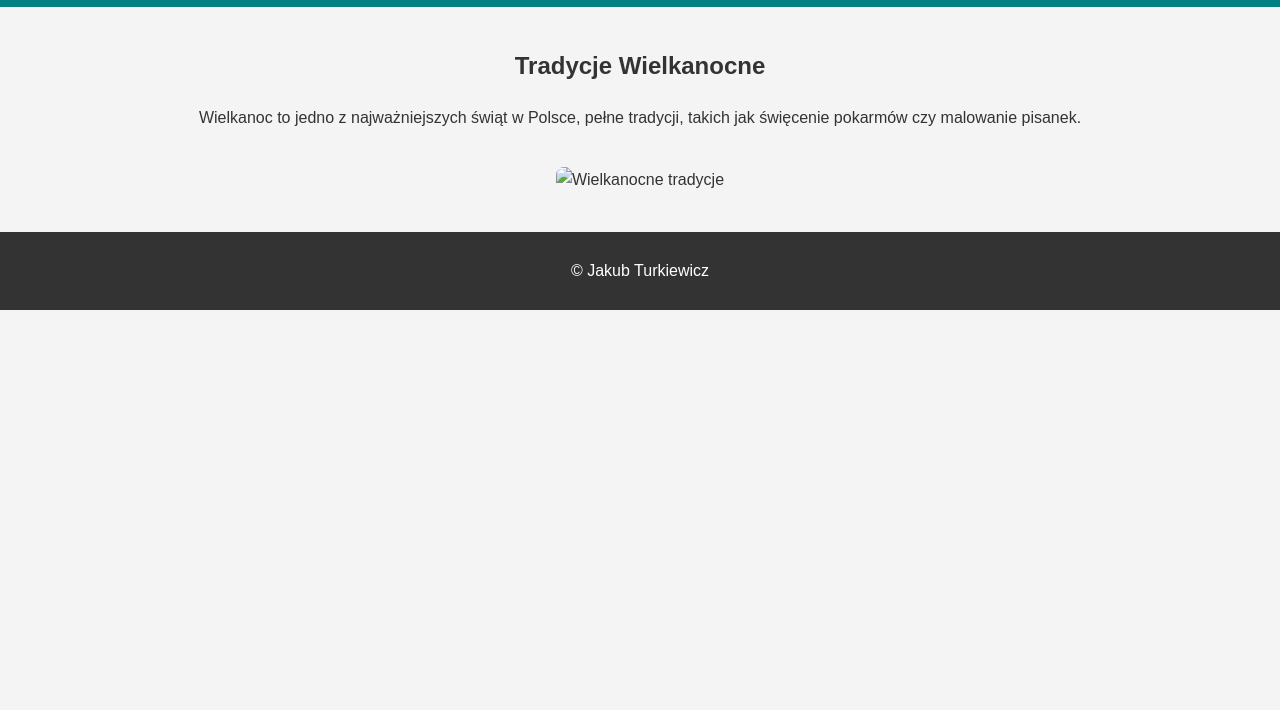
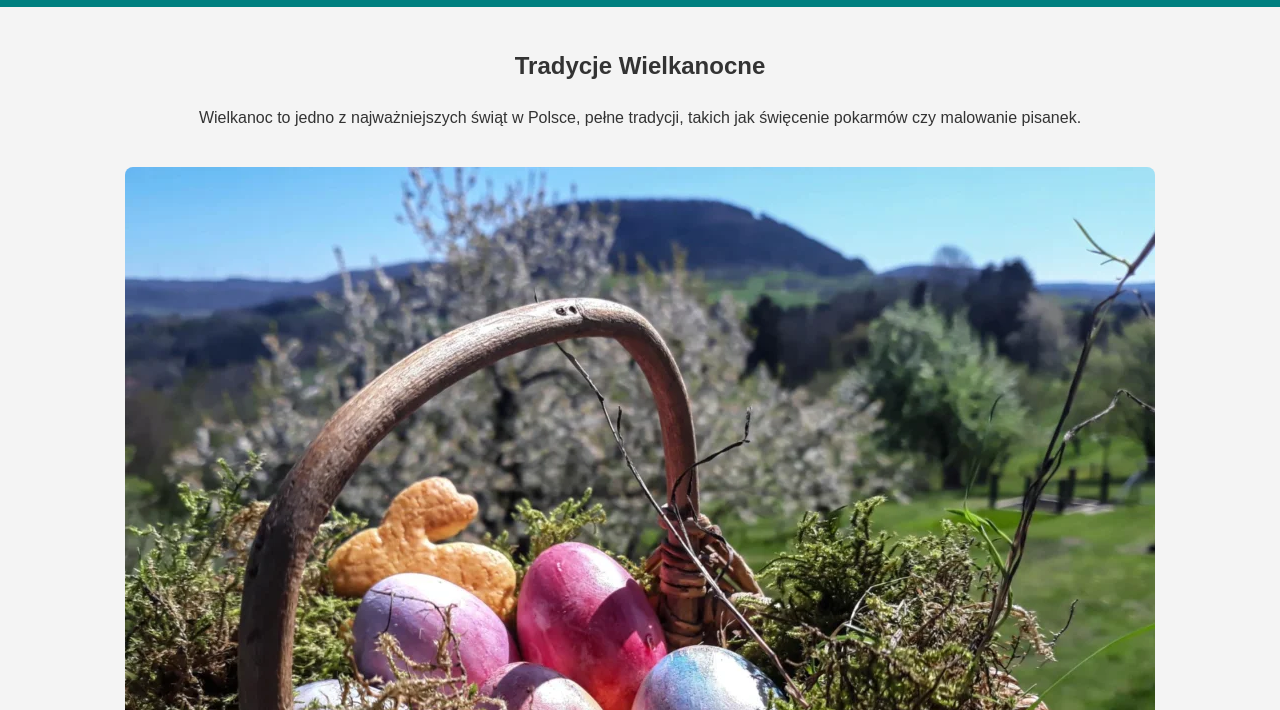
Before and after one commit to JakubtZSTI1p21/zadanie, a plain HTML site: page wielkanoc.html in a window 1280 px wide. Shown: the part 90-800 px from the top of the page. Drawn offline with Linux system fonts and the light colour scheme.

Commit message:
Naprawienie linku do zdjęcia

```diff
--- a/wielkanoc.html
+++ b/wielkanoc.html
@@ -22,7 +22,7 @@
     <main>
         <h2>Tradycje Wielkanocne</h2>
         <p>Wielkanoc to jedno z najważniejszych świąt w Polsce, pełne tradycji, takich jak święcenie pokarmów czy malowanie pisanek.</p>
-        <img src="images/wielkanoc.jpg" alt="Wielkanocne tradycje" class="main-image">
+        <img src="wielkanoc.jpg" alt="Wielkanocne tradycje" class="main-image">
     </main>
     <footer>
         <p>&copy; Jakub Turkiewicz</p>
```
